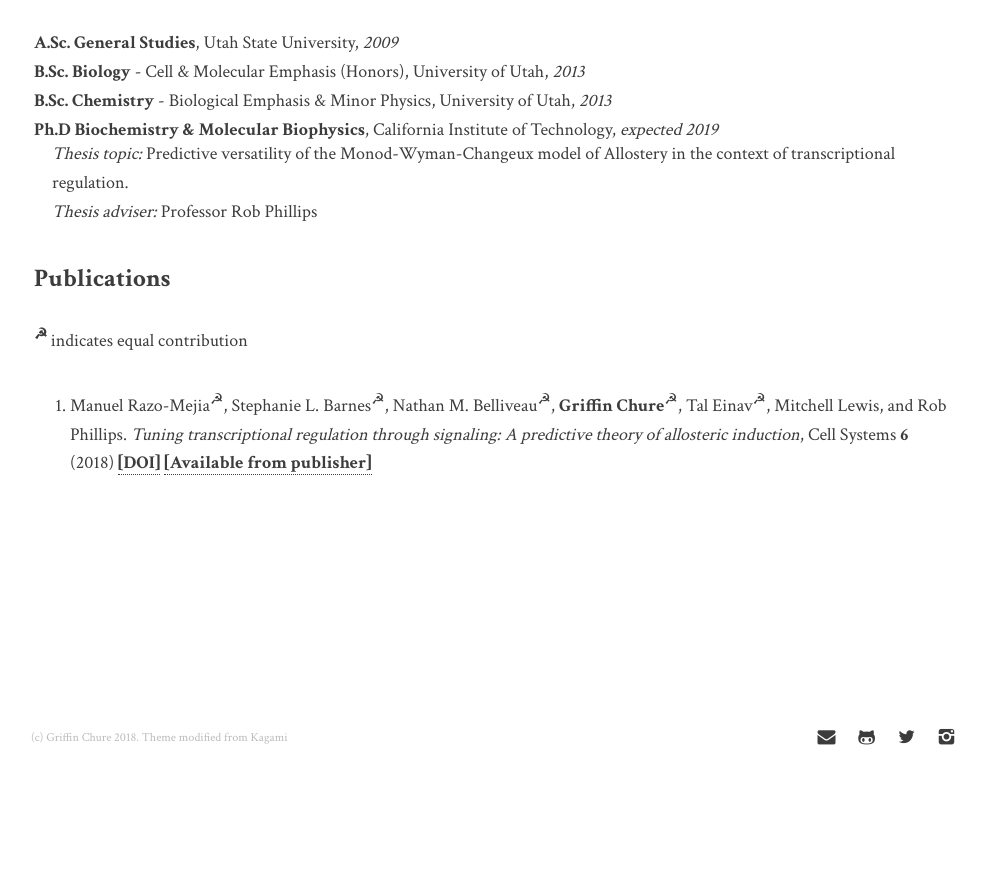
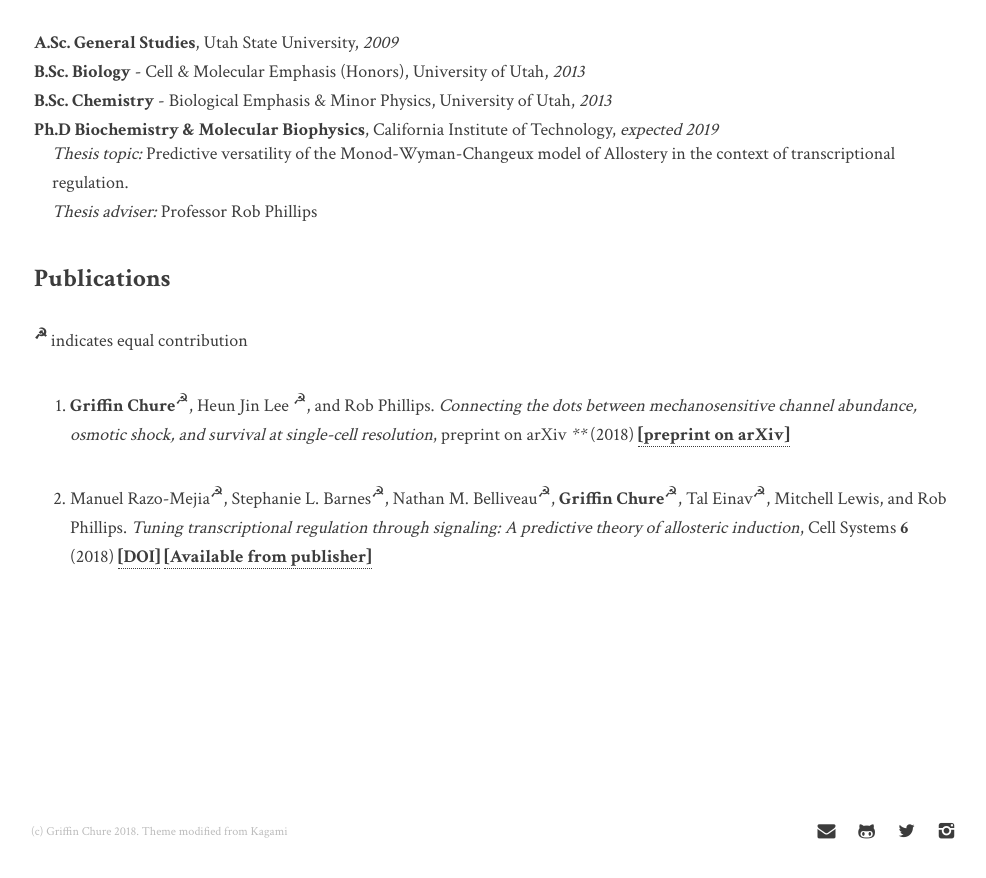
Before and after one commit to gchure/gchure.github.io, a Jekyll site: the page built from _posts/2017-03-07-curriculum_vitae.md, in a window 1280 px wide and 900 px high, scrolled down 720 px. Shown: the top 878 px of the window, without its empty margins (146-1132 px from the left). Built offline with Jekyll 4.4.1, drawn with Linux system fonts in a browser that asks for light colours; before the commit the page ends 1526 px from its top, so only the background shows below that.

Commit message:
Added mscl pub

```diff
--- a/_data/pubs.yaml
+++ b/_data/pubs.yaml
@@ -1,3 +1,11 @@
+- pub:
+  title: "Connecting the dots between mechanosensitive channel abundance, osmotic shock, and survival at single-cell resolution"
+  authors: "**Griffin Chure**<sup>☭</sup>, Heun Jin Lee <sup>☭</sup>, and Rob Phillips."
+  journal: preprint on arXiv
+  year: 2018
+  links:
+      preprint on arXiv: ""
+
 - pub:
   title: "Tuning transcriptional regulation through signaling: A predictive theory of allosteric induction"
   authors: "Manuel Razo-Mejia<sup>☭</sup>, Stephanie L. Barnes<sup>☭</sup>, Nathan M. Belliveau<sup>☭</sup>, **Griffin Chure**<sup>☭</sup>, Tal Einav<sup>☭</sup>, Mitchell Lewis, and Rob Phillips."
```
Also changed, not shown: _includes/cv.md (+2 -1 lines).
